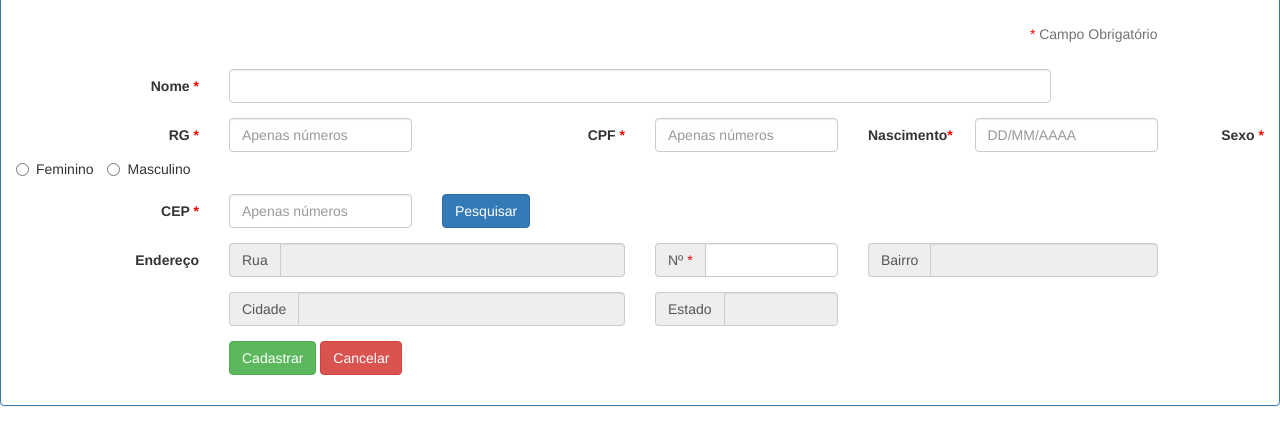
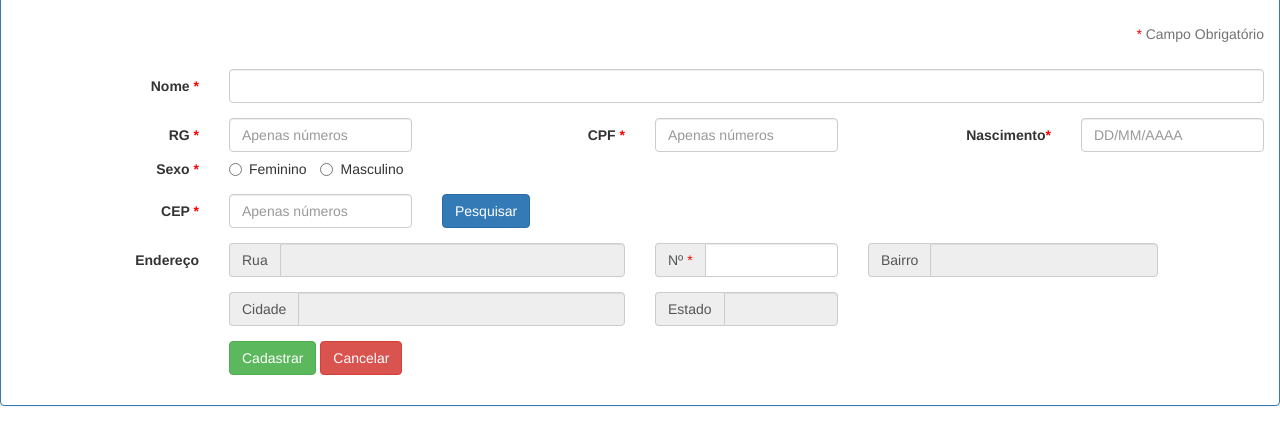
Before and after one commit to LNemesis17/Cadastro, a plain HTML site: page index.html in a window 1280 px wide. Shown: the part 55-500 px from the top of the page. Drawn offline with nearby package versions, Linux system fonts and the light colour scheme.

Commit message:
Update index.html

```diff
--- a/index.html
+++ b/index.html
@@ -18,7 +18,7 @@
 				<div class="panel-body">
 					<div class="form-group">
 
-						<div class="col-md-11 control-label">
+						<div class="col-md-12 control-label">
 							<p class="help-block"><h11>*</h11> Campo Obrigatório </p>
 						</div>
 					</div>
@@ -27,7 +27,7 @@
 					<div class="form-group">
 					  <label class="col-md-2 control-label" for="Nome">Nome <h11>*</h11></label>
 
-					  <div class="col-md-8">
+					  <div class="col-md-10">
 						<input id="nome" name="nome" placeholder="" class="form-control input-md" required="" type="text">
 					  </div>
 
@@ -46,13 +46,13 @@
 							<input id="cpf" name="cpf" placeholder="Apenas números" class="form-control input-md" required="" type="text" maxlength="11" pattern="[0-9]+$">
 						</div>
 
-						<label class="col-md-1 control-label" for="Nome">Nascimento<h11>*</h11></label>
+						<label class="col-md-2 control-label" for="Nome">Nascimento<h11>*</h11></label>
 
 						<div class="col-md-2">
 							<input id="dtnasc" name="dtnasc" placeholder="DD/MM/AAAA" class="form-control input-md" required="" type="text" maxlength="10" OnKeyPress="formatar('##/##/####', this)">
 						</div>
 
-						<label class="col-md-1 control-label" for="radios">Sexo <h11>*</h11></label>
+						<label class="col-md-2 control-label" for="radios">Sexo <h11>*</h11></label>
 
 						<div class="col-md-4">
 							<label  class="radio-inline" for="radios-0" >
```
